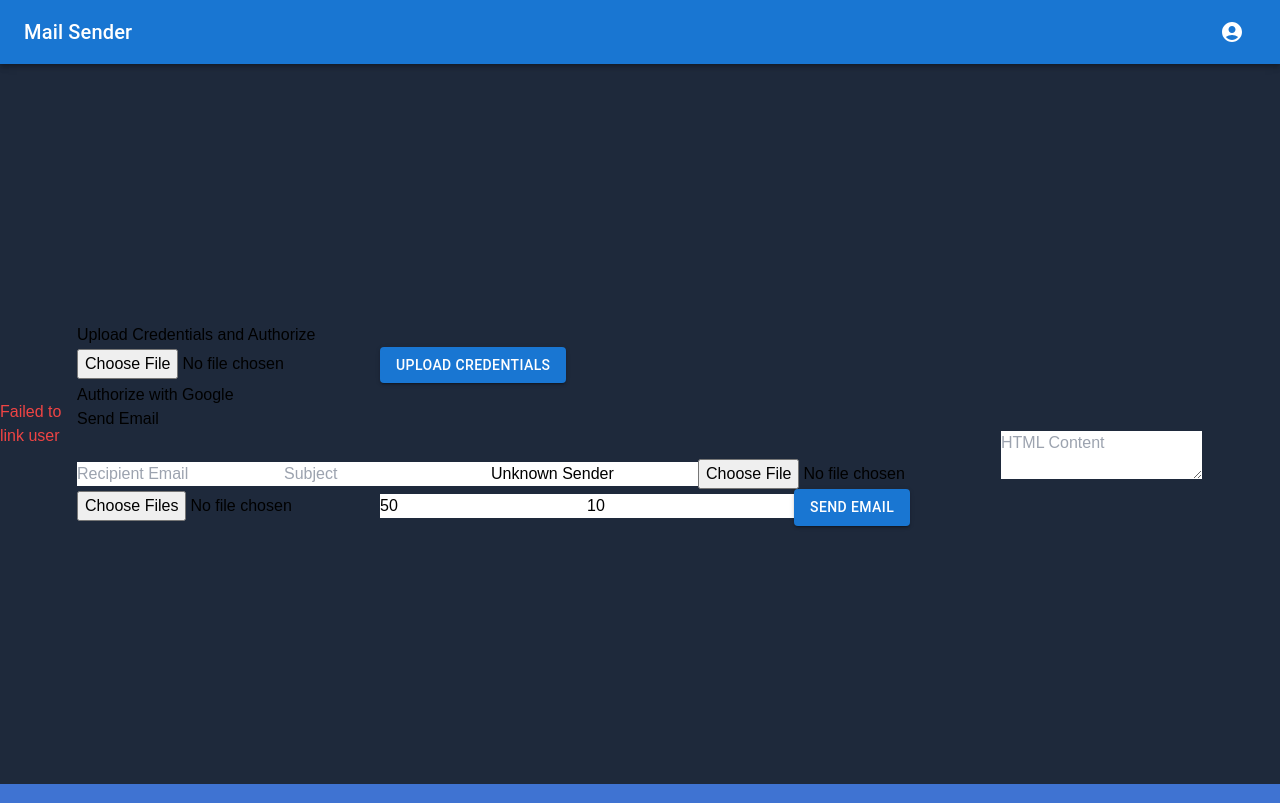
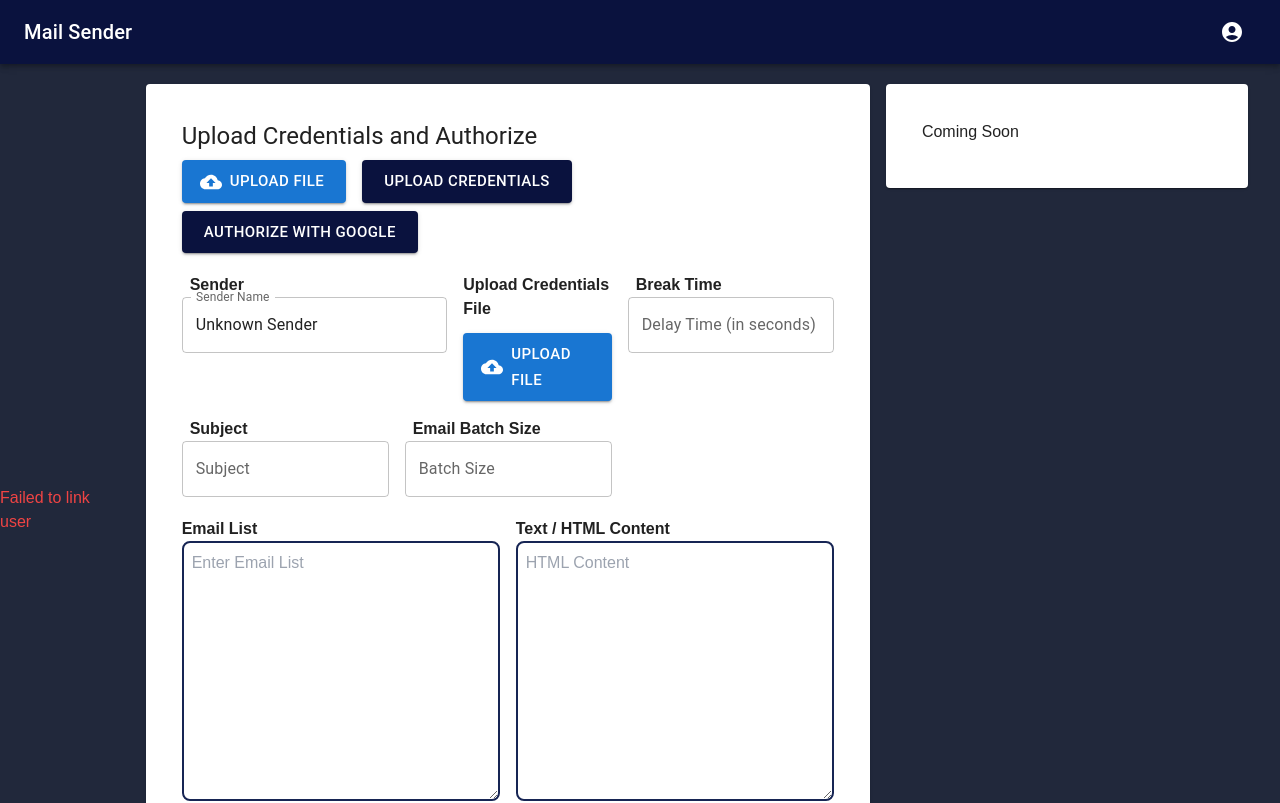
Before and after one commit to ahammedhridoy/Sass-Email-Sender, a Next.js app: page / in a window 1280 px wide. Shown: the top 803 px of the page. Built offline with nearby package versions, Linux system fonts and the light colour scheme; no server answers; the database is empty; sample sign-in values are in the browser's storage.

Commit message:
working on UI

```diff
--- a/src/app/globals.css
+++ b/src/app/globals.css
@@ -2,6 +2,12 @@
 @tailwind components;
 @tailwind utilities;
 @import url("https://fonts.googleapis.com/css2?family=Poppins:ital,wght@0,100;0,200;0,300;0,400;0,500;0,600;0,700;0,800;0,900;1,100;1,200;1,300;1,400;1,500;1,600;1,700;1,800;1,900&display=swap");
+
+:root {
+  --body-clr: #21283b !important;
+  --primary-clr: #0a123e !important;
+  --secondary-clr: #3f73d2 !important;
+}
 
 html,
 body {
@@ -9,4 +15,21 @@ body {
   padding: 0;
   box-sizing: border-box;
   font-family: "Poppins", sans-serif;
+  background-color: var(--body-clr);
+  overflow-x: hidden;
 }
+.container {
+  max-width: 1440px;
+}
+
+.css-hip9hq-MuiPaper-root-MuiAppBar-root {
+  background-color: var(--primary-clr) !important;
+}
+
+.cl-footer.🔒️.cl-internal-4x6jej {
+  display: none !important;
+}
+
+button.cl-formButtonPrimary.cl-button.🔒️.cl-internal-ttumny {
+  background-color: var(--primary-clr);
+}
--- a/src/app/layout.js
+++ b/src/app/layout.js
@@ -13,7 +13,7 @@ export default function RootLayout({ children }) {
   return (
     <ClerkProvider>
       <html lang="en">
-        <body className=" bg-slate-800">
+        <body className=" bg-[var(--body-clr)]">
           <header>
             <Navigation />
           </header>
--- a/src/components/Footer/Footer.jsx
+++ b/src/components/Footer/Footer.jsx
@@ -1,9 +1,11 @@
+"use client";
 import React from "react";
 
 const Footer = () => {
+  const date = new Date().getFullYear();
   return (
-    <div className="p-5 footer bg-[#3F73D2]">
-      <p className="text-center text-white">Copyright &copy; 2024</p>
+    <div className="p-5 footer bg-[#0A123E] font-bold">
+      <p className="text-center text-white">Copyright &copy; {date}</p>
     </div>
   );
 };
--- a/src/components/Home/Home.jsx
+++ b/src/components/Home/Home.jsx
@@ -1,14 +1,43 @@
 "use client";
-import { Button } from "@mui/material";
+import { Button, TextField } from "@mui/material";
 import { useEffect, useState } from "react";
 import { useUser } from "@clerk/nextjs";
+import Card from "@mui/material/Card";
+import CardContent from "@mui/material/CardContent";
+import Typography from "@mui/material/Typography";
+import { styled } from "@mui/material/styles";
+import CloudUploadIcon from "@mui/icons-material/CloudUpload";
 
+const VisuallyHiddenInput = styled("input")({
+  clip: "rect(0 0 0 0)",
+  clipPath: "inset(50%)",
+  height: 1,
+  overflow: "hidden",
+  position: "absolute",
+  bottom: 0,
+  left: 0,
+  whiteSpace: "nowrap",
+  width: 1,
+});
+
+const Home = () => {
   // Component for Uploading Credentials and Authorizing
-function AuthorizationForm() {
-  const { user } = useUser(); // Ensure `useUser` correctly provides user data
+  const { user } = useUser();
   const [file, setFile] = useState(null);
   const [message, setMessage] = useState("");
   const [loading, setLoading] = useState(false);
+  // Component for Sending Emails
+  const [email, setEmail] = useState("");
+  const [subject, setSubject] = useState("");
+  const [html, setHtml] = useState("");
+  const [attachments, setAttachments] = useState([]);
+  const [sender, setSender] = useState("");
+  const [username, setUsername] = useState("");
+  const [batchSize, setBatchSize] = useState("");
+  const [delayTime, setDelayTime] = useState("");
+  const [sendLoading, setSendLoading] = useState(false);
+  const [sendMessage, setSendMessage] = useState("");
+  const getUsername = username?.name?.split(".json")[0];
 
   const handleFileChange = (e) => {
     setFile(e.target.files[0]);
@@ -47,37 +76,6 @@ function AuthorizationForm() {
     }
   };
 
-  return (
-    <div>
-      <h1>Upload Credentials and Authorize</h1>
-      <input type="file" onChange={handleFileChange} />
-      <Button
-        onClick={handleUploadCredentials}
-        variant="contained"
-        disabled={loading}
-      >
-        {loading ? "Uploading..." : "Upload Credentials"}
-      </Button>
-      <p>{message}</p>
-      <a href="/api/oauth2/init">Authorize with Google</a>
-    </div>
-  );
-}
-
-// Component for Sending Emails
-function SendEmailForm() {
-  const [email, setEmail] = useState("");
-  const [subject, setSubject] = useState("");
-  const [html, setHtml] = useState("");
-  const [attachments, setAttachments] = useState([]);
-  const [sender, setSender] = useState("");
-  const [username, setUsername] = useState("");
-  const [batchSize, setBatchSize] = useState(50);
-  const [delayTime, setDelayTime] = useState(10); // Default 10 seconds
-  const [message, setMessage] = useState("");
-  const [loading, setLoading] = useState(false);
-  const getUsername = username?.name?.split(".json")[0];
-
   // Fetch a random name every 3 seconds and update the sender field
   useEffect(() => {
     const fetchRandomName = async () => {
@@ -111,7 +109,7 @@ function SendEmailForm() {
       return;
     }
 
-    setLoading(true);
+    setSendLoading(true);
     setMessage("");
 
     const formData = new FormData();
@@ -147,69 +145,235 @@ function SendEmailForm() {
         ({ value, done } = await reader.read());
       }
 
-      setMessage(result || "Email sent successfully");
+      setSendMessage(result || "Email sent successfully");
     } catch (error) {
       console.error("Error sending email:", error);
-      setMessage("Error sending email: " + error.message);
+      setSendMessage("Error sending email: " + error.message);
     } finally {
-      setLoading(false);
+      setSendLoading(false);
     }
   };
 
   return (
+    <div className="container">
+      <div className="flex gap-4 my-5">
+        {/* Left Side */}
+        <div className="w-full basis-2/3">
+          <Card className="w-full p-5">
+            <CardContent>
+              {/* Upload Credentials and Authorize */}
               <div>
-      <h1>Send Email</h1>
-      <input
-        type="email"
-        placeholder="Recipient Email"
+                <Typography
+                  gutterBottom
+                  variant="h5"
+                  component="div"
+                  className="font-bold"
+                >
+                  Upload Credentials and Authorize
+                </Typography>
+                <div className="flex items-center gap-4">
+                  <div>
+                    <Button
+                      component="label"
+                      role={undefined}
+                      variant="contained"
+                      tabIndex={-1}
+                      startIcon={<CloudUploadIcon />}
+                      size="large"
+                    >
+                      Upload file
+                      <VisuallyHiddenInput
+                        type="file"
+                        onChange={handleFileChange}
+                      />
+                    </Button>
+                  </div>
+                  <div>
+                    <Button
+                      variant="contained"
+                      size="large"
+                      onClick={handleUploadCredentials}
+                      disabled={loading}
+                      sx={{ backgroundColor: "#0A123E" }}
+                    >
+                      {loading ? "Uploading..." : "Upload Credentials"}
+                    </Button>
+                  </div>
+                </div>
+                <p className="mt-2 text-blue-800">{message}</p>
+                <Button
+                  className="mt-4"
+                  variant="contained"
+                  size="large"
+                  href="/api/oauth2/init"
+                  sx={{ backgroundColor: "#0A123E" }}
+                >
+                  Authorize with Google
+                </Button>
+              </div>
+
+              <div className="flex justify-between gap-4 mt-5">
+                {/* left */}
+                <div>
+                  <div className="flex gap-4">
+                    <div>
+                      <Typography variant="p" className="p-2 font-bold">
+                        Sender
+                      </Typography>
+                      <TextField
+                        id="outlined-basic"
+                        label="Sender Name"
+                        variant="outlined"
+                        value={sender}
+                        onChange={(e) => setSender(e.target.value)}
+                        className="w-full p-2 "
+                      />
+                    </div>
+                    <div className="flex flex-col gap-3">
+                      <Typography variant="p" className="font-bold">
+                        Upload Credentials File
+                      </Typography>
+                      <Button
+                        component="label"
+                        role={undefined}
+                        variant="contained"
+                        tabIndex={-1}
+                        startIcon={<CloudUploadIcon />}
+                        size="large"
+                      >
+                        Upload file
+                        <VisuallyHiddenInput
+                          type="file"
+                          onChange={(e) => setUsername(e.target.files[0])}
+                        />
+                      </Button>
+                    </div>
+                  </div>
+
+                  <div className="flex justify-between gap-4 mt-4">
+                    <div className="w-full">
+                      <Typography variant="p" className="p-2 font-bold">
+                        Subject
+                      </Typography>
+                      <TextField
+                        id="outlined-basic"
+                        label="Subject"
+                        variant="outlined"
+                        value={subject}
+                        onChange={(e) => setSubject(e.target.value)}
+                        className="w-full p-2"
+                      />
+                    </div>
+                    <div className="w-full">
+                      <Typography variant="p" className="p-2 font-bold">
+                        Email Batch Size
+                      </Typography>
+                      <TextField
+                        id="outlined-basic"
+                        label="Batch Size"
+                        variant="outlined"
+                        value={batchSize}
+                        onChange={(e) => setBatchSize(parseInt(e.target.value))}
+                        className="w-full p-2"
+                      />
+                    </div>
+                  </div>
+                </div>
+
+                {/* right */}
+                <div>
+                  <Typography variant="p" className="p-2 font-bold">
+                    Break Time
+                  </Typography>
+                  <TextField
+                    id="outlined-basic"
+                    label="Delay Time (in seconds)"
+                    variant="outlined"
+                    value={delayTime}
+                    onChange={(e) => setDelayTime(parseInt(e.target.value))}
+                    className="w-full p-2 "
+                  />
+                </div>
+              </div>
+
+              {/* Email List & Send Email */}
+              <div className="flex gap-4 mt-5">
+                {/* Email List */}
+                <div className="w-full">
+                  <Typography variant="p" className="font-bold">
+                    Email List
+                  </Typography>
+                  <textarea
+                    name=""
+                    cols="30"
+                    rows="10"
+                    id=""
+                    placeholder="Enter Email List"
+                    className="w-full p-2 border-2 rounded-lg border-blue-950"
                     value={email}
                     onChange={(e) => setEmail(e.target.value)}
-      />
-      <input
-        type="text"
-        placeholder="Subject"
-        value={subject}
-        onChange={(e) => setSubject(e.target.value)}
-      />
-      <input
-        type="text"
-        placeholder="Sender Name"
-        value={sender}
-        onChange={(e) => setSender(e.target.value)}
-      />
-      <input type="file" onChange={(e) => setUsername(e.target.files[0])} />
+                  ></textarea>
+                </div>
+
+                {/* Send Email */}
+                <div className="w-full">
+                  <Typography variant="p" className="font-bold">
+                    Text / HTML Content
+                  </Typography>
                   <textarea
                     placeholder="HTML Content"
                     value={html}
                     onChange={(e) => setHtml(e.target.value)}
+                    name=""
+                    cols="30"
+                    rows="10"
+                    id=""
+                    className="w-full p-2 border-2 rounded-lg border-blue-950"
+                  ></textarea>
+
+                  <div className="flex justify-between gap-4 mt-4">
+                    <Button
+                      component="label"
+                      role={undefined}
+                      variant="contained"
+                      tabIndex={-1}
+                      startIcon={<CloudUploadIcon />}
+                      size="large"
+                    >
+                      Upload Attachment
+                      <VisuallyHiddenInput
+                        type="file"
+                        multiple
+                        onChange={handleAttachmentsChange}
                       />
-      <input type="file" multiple onChange={handleAttachmentsChange} />
-      <input
-        type="number"
-        placeholder="Batch Size"
-        value={batchSize}
-        onChange={(e) => setBatchSize(parseInt(e.target.value, 10))}
-      />
-      <input
-        type="number"
-        placeholder="Delay Time (in seconds)"
-        value={delayTime}
-        onChange={(e) => setDelayTime(parseInt(e.target.value, 10))}
-      />
-      <Button onClick={handleSendEmail} variant="contained" disabled={loading}>
-        {loading ? "Sending..." : "Send Email"}
                     </Button>
-      <pre>{message}</pre>
+                    <Button
+                      onClick={handleSendEmail}
+                      variant="contained"
+                      disabled={sendLoading}
+                      size="large"
+                      sx={{ backgroundColor: "#0A123E" }}
+                    >
+                      {sendLoading ? "Sending..." : "Send Email"}
+                    </Button>
+                  </div>
+                </div>
+              </div>
+            </CardContent>
+          </Card>
+        </div>
+
+        {/* Right Side */}
+        <div className="w-full basis-1/3">
+          <Card className="w-full p-5">
+            <CardContent>
+              <h1>Coming Soon</h1>
+            </CardContent>
+          </Card>
+        </div>
+      </div>
     </div>
   );
-}
+};
 
-// Main Component that includes both Authorization and Send Email Forms
-export default function Home() {
-  return (
-    <div>
-      <AuthorizationForm />
-      <SendEmailForm />
-    </div>
-  );
-}
+export default Home;
--- a/src/components/Navigation/Navigation.jsx
+++ b/src/components/Navigation/Navigation.jsx
@@ -24,7 +24,7 @@ const Navigation = () => {
   };
 
   return (
-    <div>
+    <div className="bg-[#0A123E]">
       <Box sx={{ flexGrow: 1 }}>
         <AppBar position="static">
           <Toolbar>
--- a/tailwind.config.js
+++ b/tailwind.config.js
@@ -12,6 +12,7 @@ module.exports = {
     container: {
       center: true,
       padding: "2rem",
+    },
     screens: {
       xm: "391px",
 
@@ -25,7 +26,6 @@ module.exports = {
 
       xxl: "1530px",
     },
-    },
     extend: {
       backgroundImage: {
         "gradient-radial": "radial-gradient(var(--tw-gradient-stops))",
```
Also changed, not shown: src/app/page.js (+6 -4 lines), src/components/Loader/Loader.jsx (added, +12 -0 lines), 1 other file (tests, documents, lock files or other folders). Lines whose indentation alone changed are shown as unchanged.
